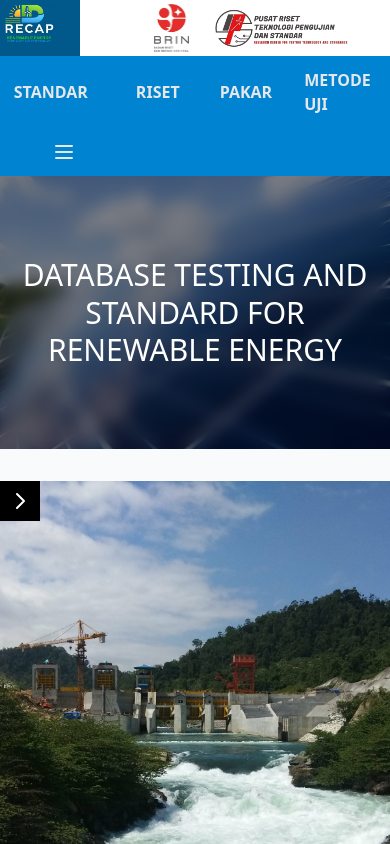
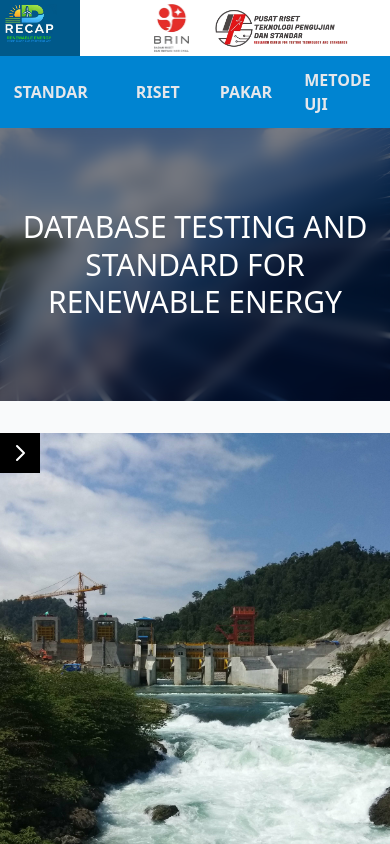
Before and after one commit to adindravickarega/website_testing_and_standard, a React (Create React App) app: page / in a window 390 px wide. Shown: the top 844 px of the page. Built offline with nearby package versions, Linux system fonts and the light colour scheme.

Commit message:
change image in image slider in the home.js and modify layout.js to ensure toggle is hidden except in the mobile view

```diff
--- a/src/components/layout.js
+++ b/src/components/layout.js
@@ -161,7 +161,7 @@ function Layout({ children }) {
 
                 {/* Mobile Navigation Toggle */}
                 <button
-                    className="lg:hidden focus:text-gray-800 focus:bg-gray-200 text-base transition duration-200 p-3 flex flex-row items-center gap-2 uppercase"
+                    className="hidden lg:hidden focus:text-gray-800 focus:bg-gray-200 text-base transition duration-200 p-3 flex flex-row items-center gap-2 uppercase"
                     onClick={() => setOpen(!open)}
                 >
                     {open ? (
--- a/src/pages/home.js
+++ b/src/pages/home.js
@@ -9,7 +9,7 @@ const Home = () => {
 
   // Array of background images from your public folder
   const backgroundImages = [
-    "/File/image/anemometer.jpg",
+    "/File/image/PLT Panas Bumi.jpg",
     "/File/image/PLTA.jpg",
     "/File/image/panel.jpg",
     "/File/image/hydropower.jpg",
```
